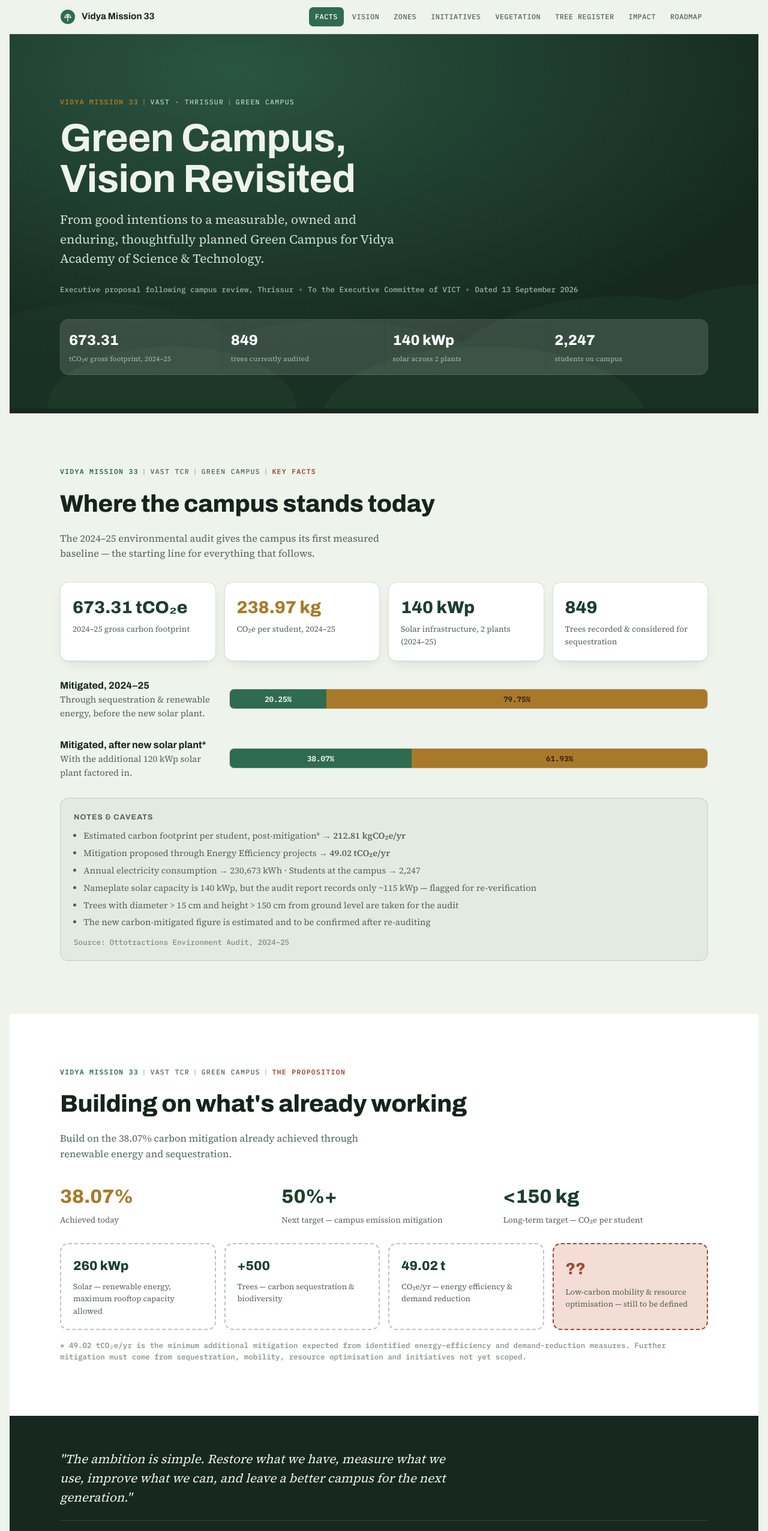
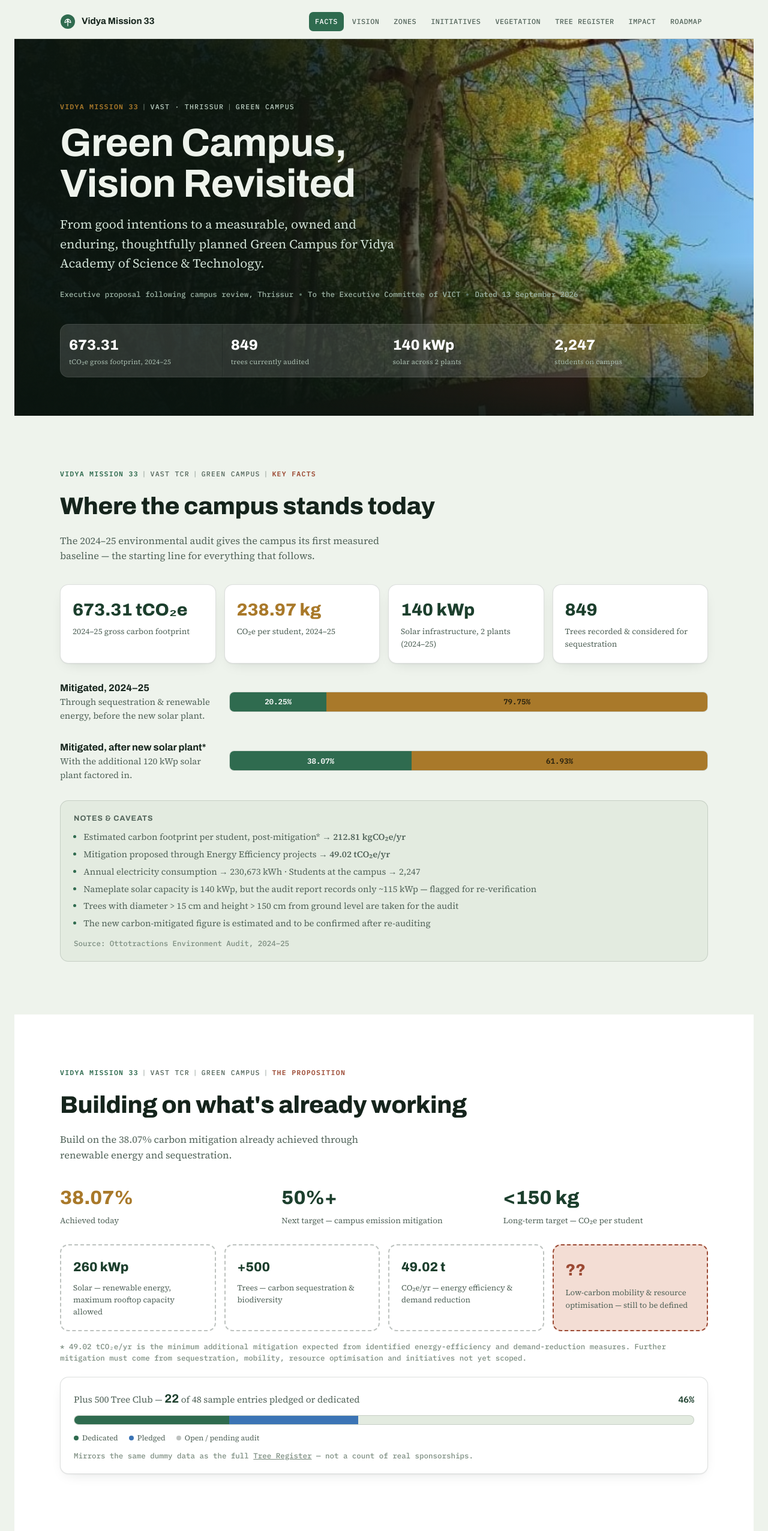
Before and after one commit to soorajkprabha/green-initiatives, a plain HTML site: page index.html in a window 1280 px wide. Shown: the top 2552 px of the page at 60% size. Drawn offline with Linux system fonts and the light colour scheme.

Commit message:
Add real campus photography and finish Tree Register features
- Hero now uses the actual VAST entrance photo instead of an abstract SVG
- Zones tab includes the real site plan (scale 1:400)
- Roadmap tab includes the campus review photo (20 Aug 2026)
- Donate-a-tree modal, live pledge progress bar (Register + Facts tabs),
  and the "Dedicated to / Donated by" column on the Tree Register

```diff
--- a/index.html
+++ b/index.html
@@ -1,4 +1,5 @@
-<!doctype html><html><head><meta charset=utf8><meta name=viewport content="width=device-width,initial-scale=1,viewport-fit=cover"><style>:root{color-scheme:light;box-sizing:border-box;padding-top:env(safe-area-inset-top,0px);padding-bottom:env(safe-area-inset-bottom,0px)}html{scroll-padding-top:env(safe-area-inset-top,0px)}body{margin:0;padding:0;font:14px -apple-system,BlinkMacSystemFont,sans-serif;background:#fff;color:#000}img{max-width:100%}[hidden]:not([hidden=until-found i]){display:none!important}</style></head><body>
+<meta charset="utf-8">
+<meta name="viewport" content="width=device-width, initial-scale=1, viewport-fit=cover">
 <meta name="claude:viewport-fit-sides" content="cover">
 <title>Green Campus</title>
 <link rel="preconnect" href="https://fonts.googleapis.com">
@@ -84,7 +85,10 @@
   .hero, .hero h1, .hero .dek, .hero .eyebrow, .hero .meta{color:#eef3ec}
   .hero .eyebrow{color:#b9ccc0}
   .hero .eyebrow b{color:var(--gold)}
-  .hero-canopy{position:absolute; inset:0; z-index:0; opacity:.9}
+  .hero-photo{position:absolute; inset:0; z-index:0; width:100%; height:100%; object-fit:cover; object-position:82% center}
+  .hero-scrim{position:absolute; inset:0; z-index:0; background:
+    linear-gradient(0deg, rgba(10,20,15,.82) 0%, rgba(10,20,15,0) 42%),
+    linear-gradient(90deg, rgba(10,20,15,.97) 0%, rgba(10,20,15,.92) 30%, rgba(10,20,15,.68) 52%, rgba(10,20,15,.28) 74%, rgba(10,20,15,.05) 100%)}
   .hero-inner{position:relative; z-index:1}
   .hero h1{font-size:clamp(2.3rem,6vw,4.1rem); line-height:1.03; margin-top:18px; max-width:16ch}
   .hero .dek{font-family:'Source Serif 4',serif; font-size:clamp(1.05rem,2vw,1.3rem); color:#cfe0d4; max-width:52ch; margin-top:18px}
@@ -144,6 +148,12 @@
   .target.open b{color:var(--rust); font-size:1.7rem}
 
   /* ---------- zones ---------- */
+  .site-plan{margin:0 0 30px; max-width:420px; background:var(--surface); border:1px solid var(--line); border-radius:14px; padding:14px; box-shadow:var(--shadow)}
+  .site-plan img{width:100%; height:auto; display:block; border-radius:8px}
+  .site-plan figcaption{font-size:.8rem; color:var(--muted); margin-top:10px; text-align:center}
+  .review-photo{margin:0 0 34px; border-radius:14px; overflow:hidden; border:1px solid var(--line); box-shadow:var(--shadow)}
+  .review-photo img{width:100%; height:auto; max-height:360px; object-fit:cover; display:block}
+  .review-photo figcaption{font-size:.8rem; color:var(--muted); padding:12px 16px; background:var(--surface)}
   .zone-grid{display:grid; grid-template-columns:repeat(3,1fr); gap:12px}
   @media (max-width:860px){ .zone-grid{grid-template-columns:repeat(2,1fr)} }
   @media (max-width:560px){ .zone-grid{grid-template-columns:1fr} }
@@ -302,22 +312,8 @@
 </header>
 
 <section class="hero" id="hero">
-  <svg class="hero-canopy" viewBox="0 0 1200 600" preserveAspectRatio="xMidYMax slice" aria-hidden="true">
-    <defs>
-      <radialGradient id="g1" cx="30%" cy="10%" r="80%"><stop offset="0%" stop-color="#2c5b43"/><stop offset="100%" stop-color="#16281f"/></radialGradient>
-    </defs>
-    <rect width="1200" height="600" fill="url(#g1)"/>
-    <g opacity=".5" fill="#1f3c2c">
-      <ellipse cx="140" cy="560" rx="260" ry="130"/>
-      <ellipse cx="520" cy="610" rx="320" ry="150"/>
-      <ellipse cx="980" cy="580" rx="300" ry="160"/>
-      <ellipse cx="1220" cy="540" rx="260" ry="140"/>
-    </g>
-    <g opacity=".35" fill="#28492f">
-      <ellipse cx="260" cy="600" rx="200" ry="100"/>
-      <ellipse cx="760" cy="620" rx="260" ry="120"/>
-    </g>
-  </svg>
+  <img class="hero-photo" src="images/hero_entrance.jpg" alt="The Vidya Academy of Science &amp; Technology main entrance, Thalakkottukara, Thrissur" loading="eager">
+  <div class="hero-scrim" aria-hidden="true"></div>
   <div class="wrap hero-inner">
     <div class="eyebrow"><b>VIDYA MISSION 33</b><span class="sep">|</span><span>VAST · THRISSUR</span><span class="sep">|</span><span>GREEN CAMPUS</span></div>
     <h1>Green Campus,<br>Vision Revisited</h1>
@@ -415,6 +411,24 @@
       <div class="target open"><b class="mono">??</b><span>Low-carbon mobility &amp; resource optimisation — still to be defined</span></div>
     </div>
     <p class="cite reveal" style="margin-top:16px">* 49.02 tCO₂e/yr is the minimum additional mitigation expected from identified energy-efficiency and demand-reduction measures. Further mitigation must come from sequestration, mobility, resource optimisation and initiatives not yet scoped.</p>
+
+    <div class="progress-block reveal" style="margin-top:22px">
+      <div class="progress-head">
+        <span class="progress-label">Plus 500 Tree Club — <strong id="factsProgressCount">0</strong> of <span id="factsProgressTotal">0</span> sample entries pledged or dedicated</span>
+        <span class="progress-pct mono" id="factsProgressPct">0%</span>
+      </div>
+      <div class="progress-bar">
+        <div class="seg dedicated" id="factsSegDedicated"></div>
+        <div class="seg pledged" id="factsSegPledged"></div>
+        <div class="seg remaining" id="factsSegRemaining"></div>
+      </div>
+      <div class="progress-legend">
+        <span><i class="dot dedicated"></i>Dedicated</span>
+        <span><i class="dot pledged"></i>Pledged</span>
+        <span><i class="dot remaining"></i>Open / pending audit</span>
+      </div>
+      <p class="cite" style="margin-top:10px">Mirrors the same dummy data as the full <a href="#register" data-tab-link="register">Tree Register</a> — not a count of real sponsorships.</p>
+    </div>
   </div>
 </section>
 
@@ -425,6 +439,10 @@
       <h2>Twelve zones, twelve owners</h2>
       <p class="dek">Restore &amp; Enhance begins by naming the campus itself — each zone gets an owner accountable for its condition, activity and upkeep.</p>
     </div>
+    <figure class="site-plan reveal">
+      <img src="images/site_plan.jpg" alt="VAST campus site plan, scale 1:400, showing the layout referenced by zones A0 through A11" loading="lazy">
+      <figcaption>The actual VAST Thrissur site plan — zone codes A0–A11 on the cards below correspond to this layout.</figcaption>
+    </figure>
     <div class="zone-grid reveal">
       <div class="zone"><div class="code">A0</div><div><h4>The Main Entrance</h4><p>Reflects the institution's legacy.</p><span class="zone-tag">Arrival</span></div></div>
       <div class="zone"><div class="code">A1</div><div><h4>Lawns</h4><p>South, main &amp; north block.</p><span class="zone-tag">Landscape</span></div></div>
@@ -629,6 +647,10 @@
       <div class="eyebrow"><b>VIDYA MISSION 33</b><span class="sep">|</span><span>VAST TCR</span><span class="sep">|</span><span>GREEN CAMPUS</span><span class="sep">|</span><span class="cur">Proposal Approval Request</span></div>
       <h2>What we're asking the Executive Committee for</h2>
     </div>
+    <figure class="review-photo reveal">
+      <img src="images/campus_review.jpg" alt="Institution leadership at the campus site-plan board during the Green Campus review" loading="lazy">
+      <figcaption>Campus review, 20 August 2026 — the walk-through that shaped this proposal.</figcaption>
+    </figure>
     <div class="steps reveal">
       <div class="step">
         <div class="idx mono">01</div>
@@ -853,12 +875,14 @@
     regBody.appendChild(tr);
   });
 
-  var progressCount = document.getElementById("progressCount");
-  var progressTotal = document.getElementById("progressTotal");
-  var progressPct = document.getElementById("progressPct");
-  var segDedicated = document.getElementById("segDedicated");
-  var segPledged = document.getElementById("segPledged");
-  var segRemaining = document.getElementById("segRemaining");
+  var progressEls = [
+    {count: document.getElementById("progressCount"), total: document.getElementById("progressTotal"),
+     pct: document.getElementById("progressPct"), dedicated: document.getElementById("segDedicated"),
+     pledged: document.getElementById("segPledged"), remaining: document.getElementById("segRemaining")},
+    {count: document.getElementById("factsProgressCount"), total: document.getElementById("factsProgressTotal"),
+     pct: document.getElementById("factsProgressPct"), dedicated: document.getElementById("factsSegDedicated"),
+     pledged: document.getElementById("factsSegPledged"), remaining: document.getElementById("factsSegRemaining")}
+  ];
   function updateProgress(){
     var rows = regBody.querySelectorAll("tr");
     var dedicated = 0, pledged = 0, total = rows.length;
@@ -869,12 +893,15 @@
     });
     var claimed = dedicated + pledged;
     var pct = total ? Math.round((claimed / total) * 100) : 0;
-    progressCount.textContent = claimed;
-    progressTotal.textContent = total;
-    progressPct.textContent = pct + "%";
-    segDedicated.style.flex = dedicated || 0;
-    segPledged.style.flex = pledged || 0;
-    segRemaining.style.flex = Math.max(total - claimed, 0.0001);
+    progressEls.forEach(function(els){
+      if (!els.count) return;
+      els.count.textContent = claimed;
+      els.total.textContent = total;
+      els.pct.textContent = pct + "%";
+      els.dedicated.style.flex = dedicated || 0;
+      els.pledged.style.flex = pledged || 0;
+      els.remaining.style.flex = Math.max(total - claimed, 0.0001);
+    });
   }
   updateProgress();
 
@@ -1006,8 +1033,13 @@
   });
   window.addEventListener("popstate", function(){ showTab(location.hash.slice(1), false, true); });
 
+  document.querySelectorAll("[data-tab-link]").forEach(function(a){
+    a.addEventListener("click", function(e){
+      e.preventDefault();
+      showTab(a.dataset.tabLink, true, true);
+    });
+  });
+
   showTab(location.hash.slice(1) || "facts", false, false);
 })();
 </script>
-
-</body></html>
```
Also changed, not shown: images/campus_review.jpg (added), images/hero_entrance.jpg (added), images/site_plan.jpg (added).
